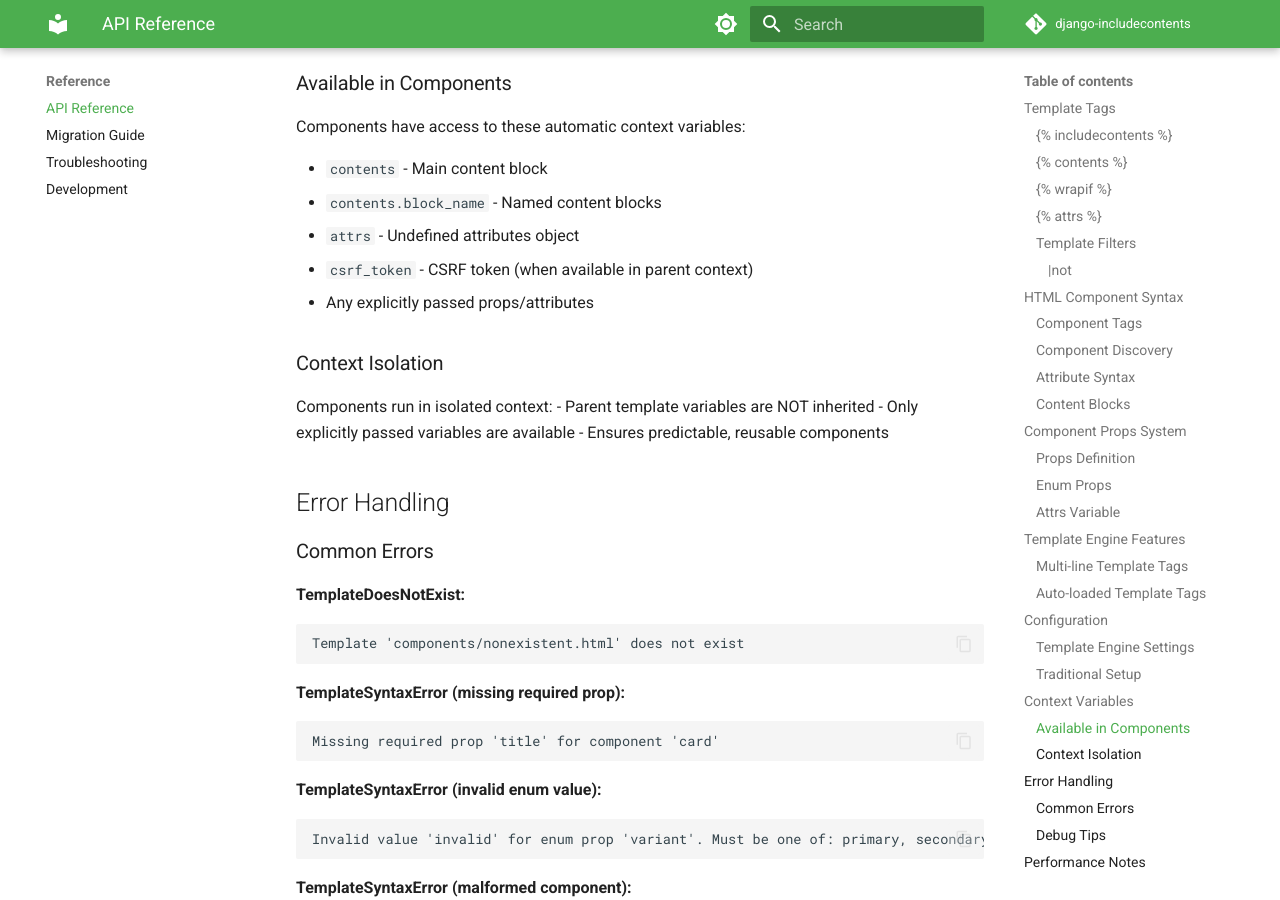
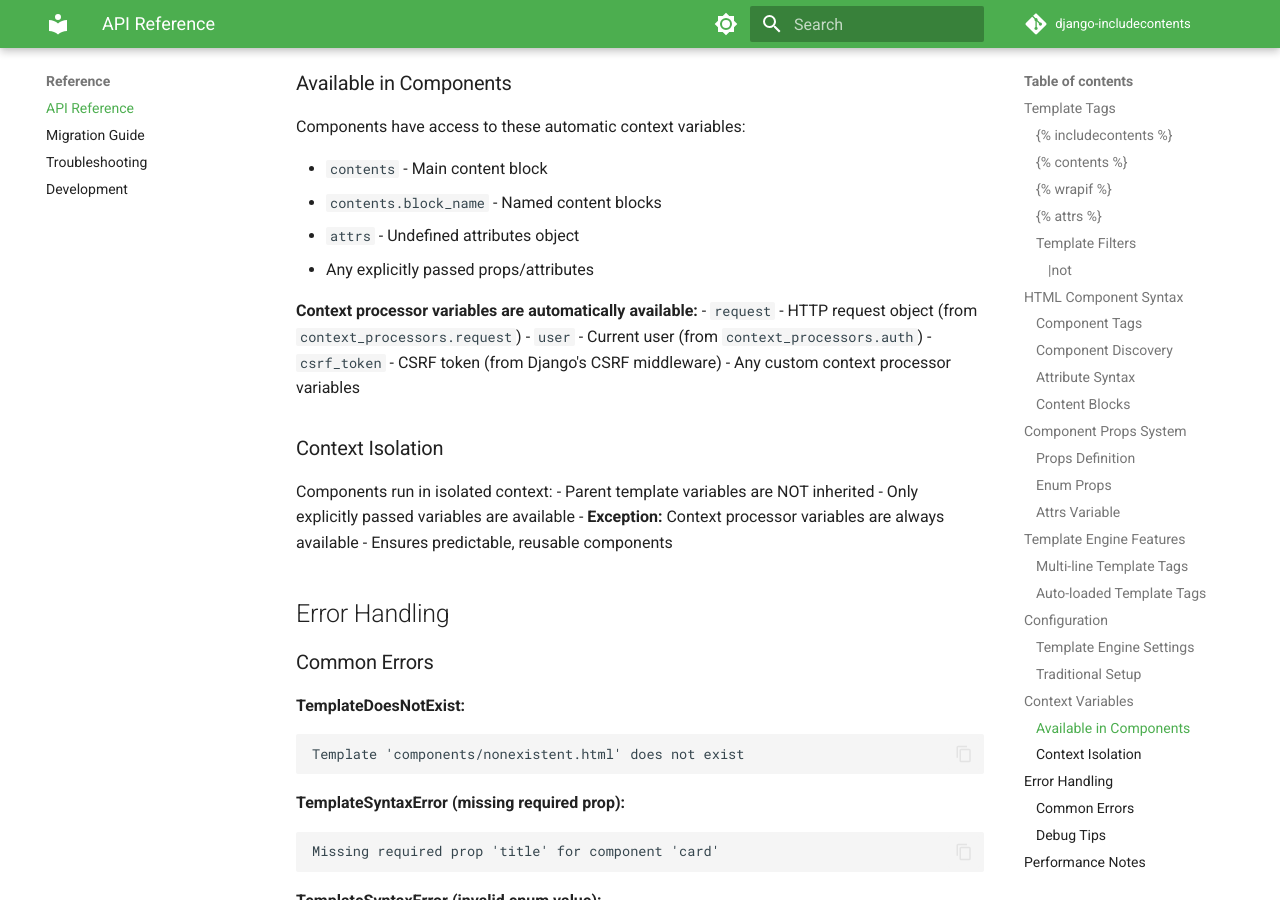
Before and after one commit to SmileyChris/django-includecontents, an MkDocs documentation site: the page built from docs/reference/api-reference.md, in a window 1280 px wide and 900 px high, scrolled down 7271 px. Built offline with MkDocs 1.6.1 and Material for MkDocs 9.7.7, drawn with Linux system fonts in a browser that asks for light colours; comment, search, counter and statistics services are not loaded.

Commit message:
Fix context processor variables not being available in nested components
Context processor variables (like request, user, csrf_token) are now properly
passed to nested components. Previously, only the first level of components
could access these variables.

- Fix IncludeContentsNode to preserve processor data in nested contexts
- Add test for nested component context processor access
- Update documentation to clarify context processor availability
- Add changelog entry for the bugfix

```diff
--- a/docs/reference/api-reference.md
+++ b/docs/reference/api-reference.md
@@ -353,14 +353,20 @@ Components have access to these automatic context variables:
 - `contents` - Main content block
 - `contents.block_name` - Named content blocks
 - `attrs` - Undefined attributes object
-- `csrf_token` - CSRF token (when available in parent context)
 - Any explicitly passed props/attributes
+
+**Context processor variables are automatically available:**
+- `request` - HTTP request object (from `context_processors.request`)
+- `user` - Current user (from `context_processors.auth`)
+- `csrf_token` - CSRF token (from Django's CSRF middleware)
+- Any custom context processor variables
 
 ### Context Isolation
 
 Components run in isolated context:
 - Parent template variables are NOT inherited
 - Only explicitly passed variables are available
+- **Exception:** Context processor variables are always available
 - Ensures predictable, reusable components
 
 ## Error Handling
```
Also changed, not shown: changes/+fix-nested-context-processors.bugfix.md (added, +1 -0 lines), docs/getting-started/basic-concepts.md (+8 -3 lines), 5 other files.
